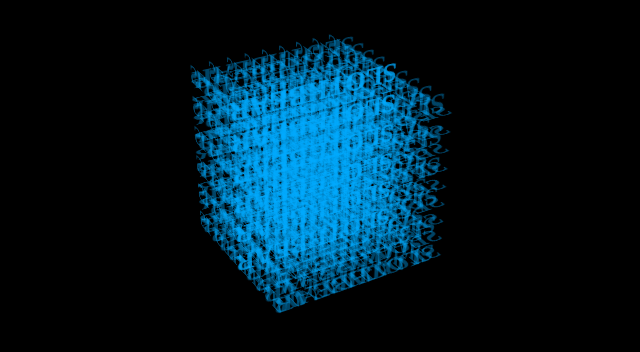
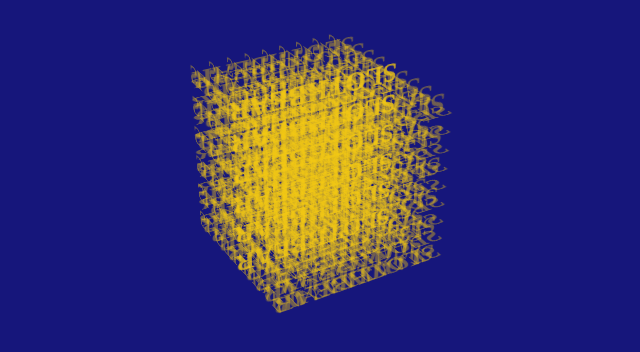
Before and after one commit to bharding2/slothbear_cube, a website: page index.html in a window 1280 px wide. Shown: the whole page, without its empty margins (182-822 px from the left). Drawn offline with Linux system fonts and the light colour scheme.

Commit message:
color adjustment

```diff
--- a/styles.scss
+++ b/styles.scss
@@ -1,7 +1,7 @@
 body {
   padding-left: 30%;
   padding-top: 5%;
-  background-color: black;
+  background-color: #16167b;
 }
 
 .container {
@@ -31,12 +31,12 @@ body {
   border: none;
   font-size: 30px;
   font-weight: bold;
-  color: rgba(0, 170, 255, 0.4);
+  color: rgba(242, 200, 18, 0.4);
 }
 
 .a {
   display: block;
-  color: #0af;
+  color: #f2c812;
   /*opacity: 0.5;*/
   position: absolute;
   top: 0;
```
Also changed, not shown: styles.css.
